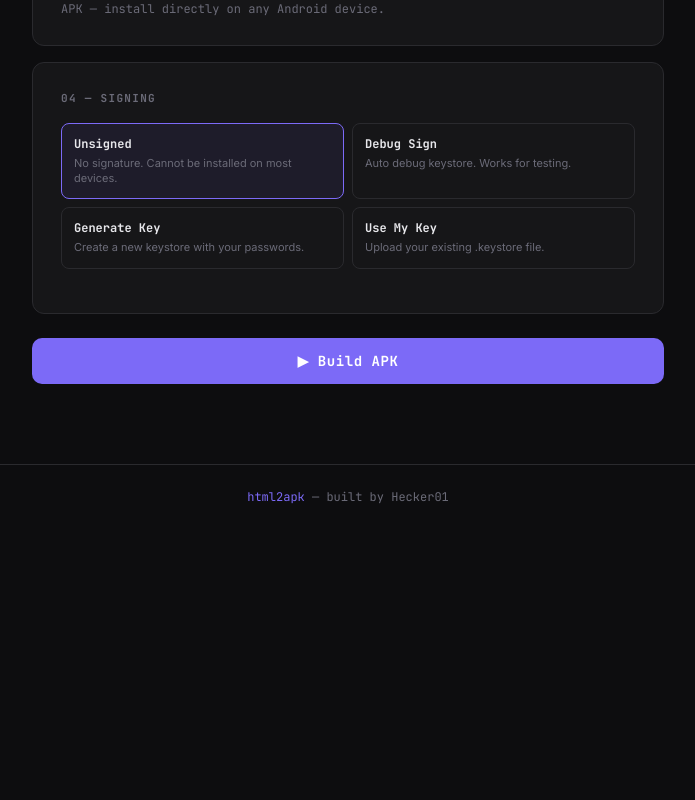
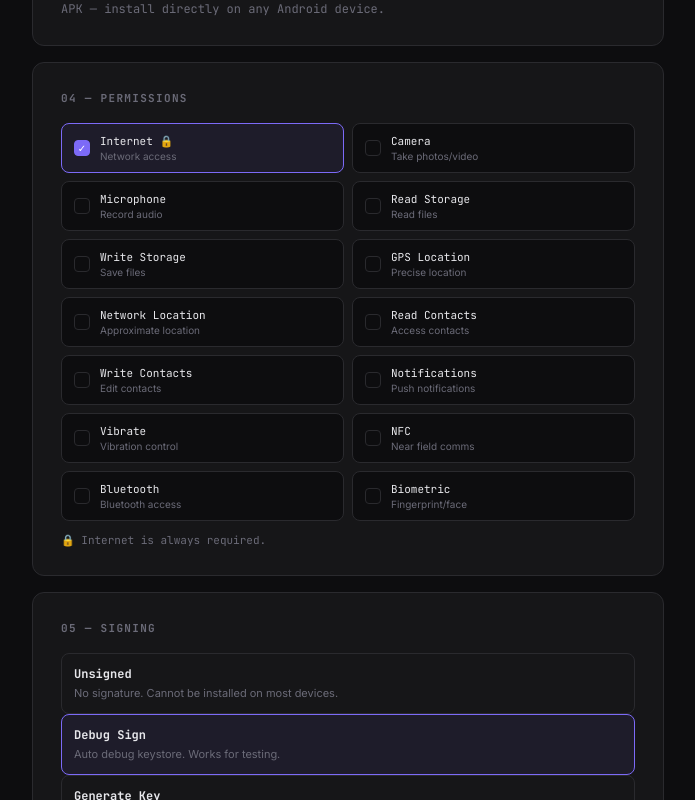
Before and after one commit to H3cker01/html2apk-web, a Next.js app: page / in a window 1280 px wide. Shown: the part 960-1760 px from the top of the page, without its empty margins (292-987 px from the left). Before the commit the page ends 1489 px from the top, so only its background shows below. Built offline with nearby package versions, Linux system fonts and the light colour scheme.

Commit message:
feat: permissions UI

```diff
--- a/pages/index.js
+++ b/pages/index.js
@@ -12,7 +12,8 @@ export default function Home() {
   const [iconFile, setIconFile]       = useState(null);
   const [iconPreview, setIconPreview] = useState(null);
   const [buildType, setBuildType]     = useState('apk');
-  const [signing, setSigning]         = useState('unsigned'); // unsigned | debug | generate | upload
+  const [permissions, setPermissions] = useState(['internet']);
+  const [signing, setSigning]         = useState('debug'); // unsigned | debug | generate | upload
   const [ksAlias, setKsAlias]         = useState('mykey');
   const [ksPass, setKsPass]           = useState('');
   const [ksKeyPass, setKsKeyPass]     = useState('');
@@ -81,6 +82,7 @@ export default function Home() {
         packageName: pkgName,
         iconBase64,
         buildType,
+        permissions,
         signing,
         // generate keystore fields
         ksAlias:    signing === 'generate' ? ksAlias    : undefined,
@@ -182,7 +184,14 @@ export default function Home() {
         .icon-preview:hover{border-color:var(--accent)}
         .icon-preview img{width:100%;height:100%;object-fit:cover}
         .icon-hint{color:var(--muted);font-size:12px;font-family:var(--mono);line-height:1.6}
-        .signing-options{display:grid;grid-template-columns:1fr 1fr;gap:8px;margin-bottom:16px}
+        .perm-grid{display:grid;grid-template-columns:1fr 1fr;gap:8px}
+        .perm-item{display:flex;align-items:center;gap:10px;background:var(--bg);border:1px solid var(--border);border-radius:8px;padding:10px 12px;cursor:pointer;transition:border-color .15s}
+        .perm-item:hover{border-color:var(--accent)}
+        .perm-item.active{border-color:var(--accent);background:rgba(124,106,247,.08)}
+        .perm-check{width:16px;height:16px;border-radius:4px;border:1px solid var(--border);display:flex;align-items:center;justify-content:center;flex-shrink:0;transition:all .15s}
+        .perm-item.active .perm-check{background:var(--accent);border-color:var(--accent)}
+        .perm-label{font-family:var(--mono);font-size:11px;color:var(--text)}
+        .perm-desc{font-size:10px;color:var(--muted);margin-top:2px}
         .sign-opt{border:1px solid var(--border);border-radius:8px;padding:12px;cursor:pointer;transition:all .15s;text-align:left}
         .sign-opt:hover{border-color:var(--accent)}
         .sign-opt.active{border-color:var(--accent);background:rgba(124,106,247,.08)}
@@ -278,9 +287,48 @@ export default function Home() {
           </p>
         </div>
 
-        {/* 04 Signing */}
+        {/* 04 Permissions */}
         <div className="card">
-          <div className="card-title">04 — Signing</div>
+          <div className="card-title">04 — Permissions</div>
+          <div className="perm-grid">
+            {[
+              { id:'internet',          label:'Internet',         desc:'Network access' },
+              { id:'camera',            label:'Camera',           desc:'Take photos/video' },
+              { id:'microphone',        label:'Microphone',       desc:'Record audio' },
+              { id:'storage_read',      label:'Read Storage',     desc:'Read files' },
+              { id:'storage_write',     label:'Write Storage',    desc:'Save files' },
+              { id:'location_fine',     label:'GPS Location',     desc:'Precise location' },
+              { id:'location_coarse',   label:'Network Location', desc:'Approximate location' },
+              { id:'contacts_read',     label:'Read Contacts',    desc:'Access contacts' },
+              { id:'contacts_write',    label:'Write Contacts',   desc:'Edit contacts' },
+              { id:'notifications',     label:'Notifications',    desc:'Push notifications' },
+              { id:'vibrate',           label:'Vibrate',          desc:'Vibration control' },
+              { id:'nfc',               label:'NFC',              desc:'Near field comms' },
+              { id:'bluetooth',         label:'Bluetooth',        desc:'Bluetooth access' },
+              { id:'biometric',         label:'Biometric',        desc:'Fingerprint/face' },
+            ].map(p => {
+              const active = permissions.includes(p.id);
+              const toggle = () => {
+                if (p.id === 'internet') return; // always required
+                setPermissions(prev => active ? prev.filter(x => x !== p.id) : [...prev, p.id]);
+              };
+              return (
+                <div key={p.id} className={`perm-item ${active?'active':''}`} onClick={toggle}>
+                  <div className="perm-check">{active && <span style={{color:'#fff',fontSize:10}}>✓</span>}</div>
+                  <div>
+                    <div className="perm-label">{p.label}{p.id==='internet'?' 🔒':''}</div>
+                    <div className="perm-desc">{p.desc}</div>
+                  </div>
+                </div>
+              );
+            })}
+          </div>
+          <p style={{fontSize:11,color:'var(--muted)',fontFamily:'var(--mono)',marginTop:12}}>🔒 Internet is always required.</p>
+        </div>
+
+        {/* 05 Signing */}
+        <div className="card">
+          <div className="card-title">05 — Signing</div>
           <div className="signing-options">
             {[
               { id:'unsigned', title:'Unsigned',    desc:'No signature. Cannot be installed on most devices.' },
```
